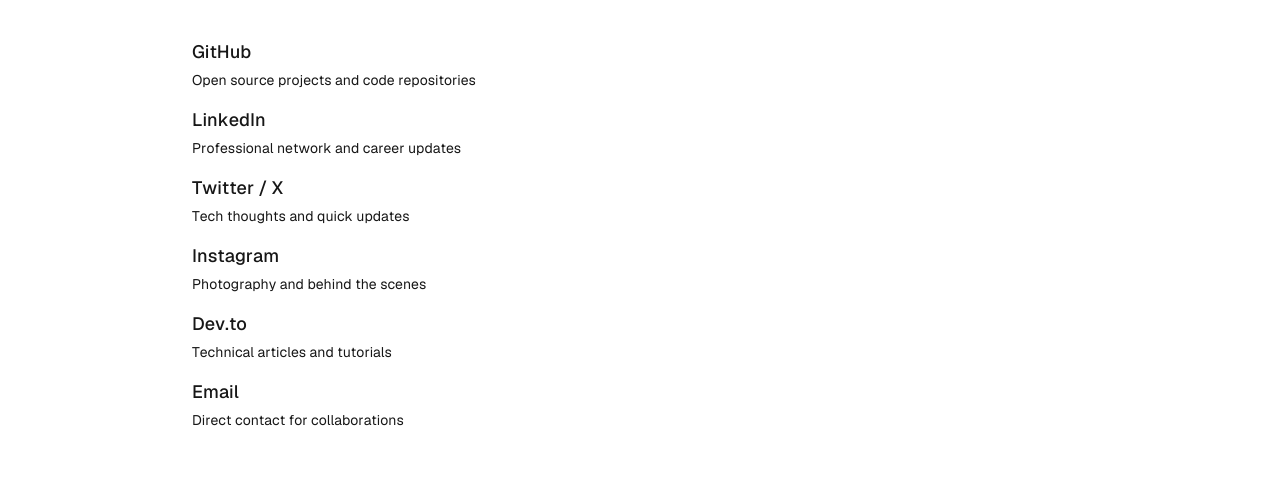
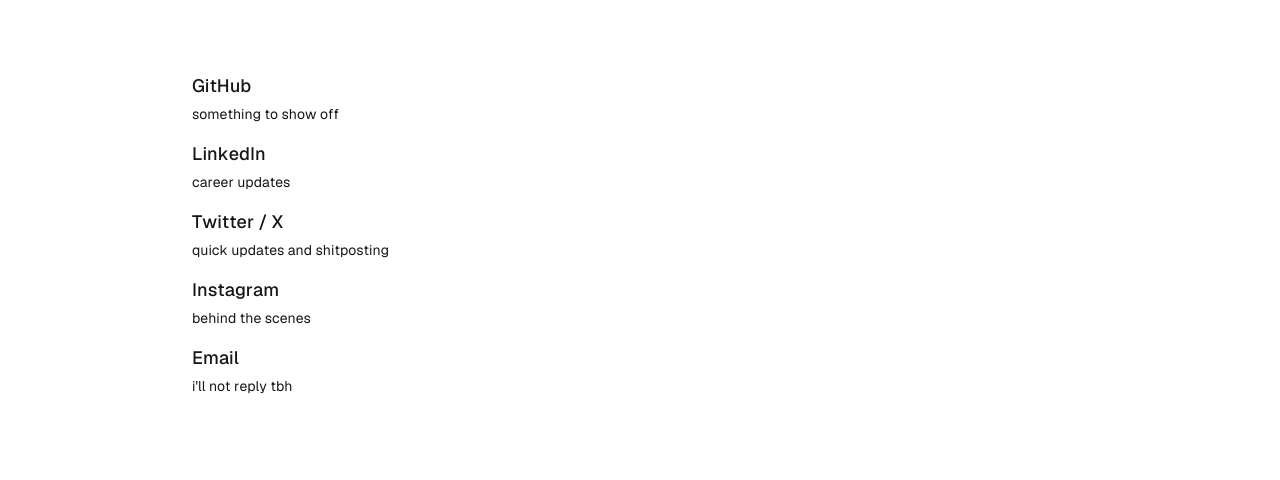
Before and after one commit to anddreluis2/anddre.me, a Next.js app: page /social in a window 1280 px wide. Shown: the part 166-646 px from the top of the page. Built offline with nearby package versions, Linux system fonts and the light colour scheme.

Commit message:
Update social page metadata and descriptions: Simplify the page description and revise social link descriptions for clarity and a more casual tone.

```diff
--- a/src/app/social/page.tsx
+++ b/src/app/social/page.tsx
@@ -3,45 +3,38 @@ import type { Metadata } from "next";
 
 export const metadata: Metadata = {
   title: "Social",
-  description:
-    "Connect with me across different platforms. Find my latest updates, projects, and ways to get in touch.",
+  description: "my socials and contact information",
 };
 
 const socialLinks = [
   {
     id: 1,
     platform: "GitHub",
-    description: "Open source projects and code repositories",
+    description: "something to show off",
     url: "https://github.com/anddreluis2",
   },
   {
     id: 2,
     platform: "LinkedIn",
-    description: "Professional network and career updates",
+    description: "career updates",
     url: "https://www.linkedin.com/in/andreluisdeoliveiraandrade/",
   },
   {
     id: 3,
     platform: "Twitter / X",
-    description: "Tech thoughts and quick updates",
+    description: "quick updates and shitposting",
     url: "https://x.com/anddreluis_",
   },
   {
     id: 4,
     platform: "Instagram",
-    description: "Photography and behind the scenes",
+    description: "behind the scenes",
     url: "https://www.instagram.com/anddre.me/",
-  },
-  {
-    id: 5,
-    platform: "Dev.to",
-    description: "Technical articles and tutorials",
-    url: "https://dev.to/anddreluis2",
   },
   {
     id: 6,
     platform: "Email",
-    description: "Direct contact for collaborations",
+    description: "i'll not reply tbh",
     url: "anddreluis98@gmail.com",
   },
 ];
```
